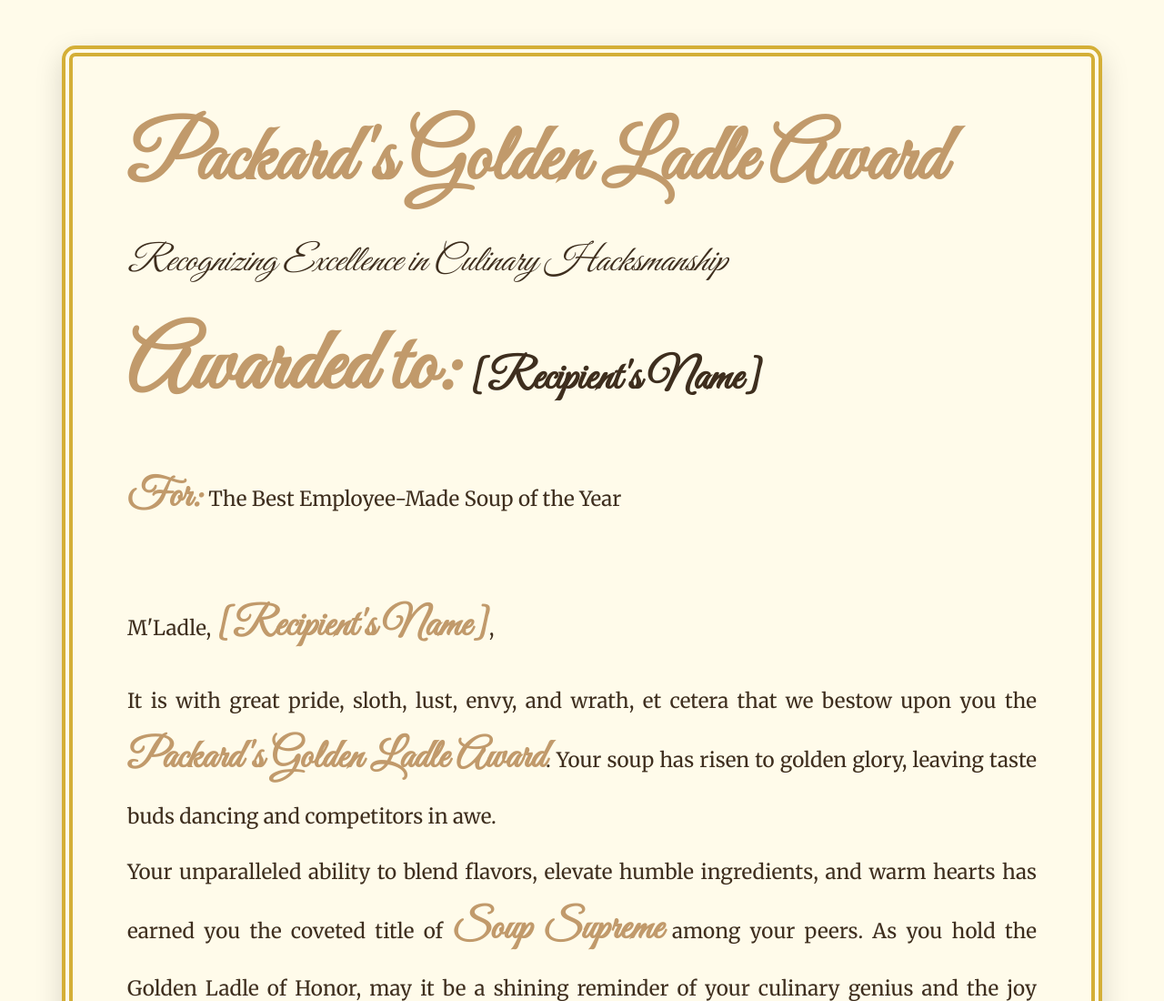
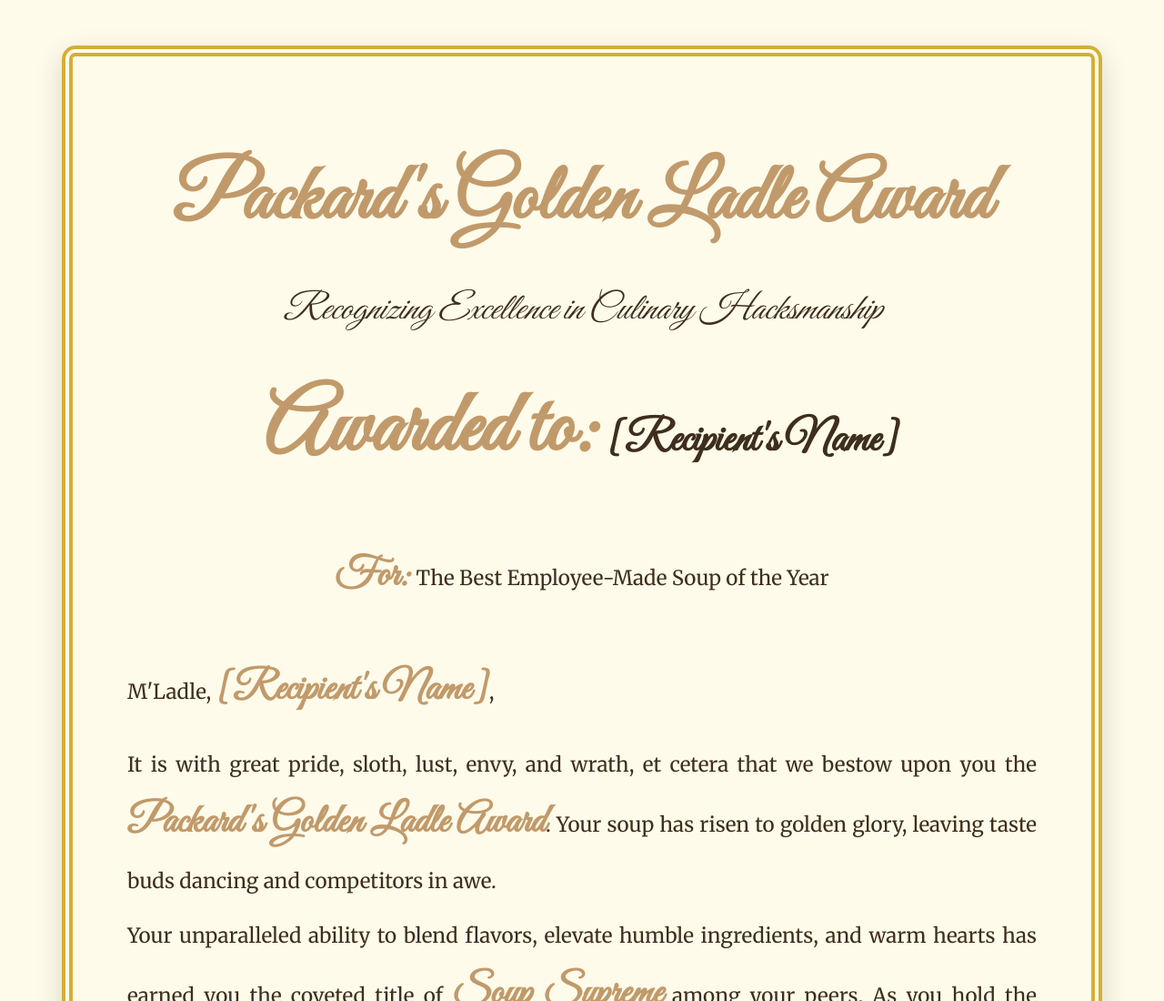
Before and after one commit to nunleysean/goldenladle, a plain HTML site: page index.html in a window 1280 px wide. Shown: the top 1100 px of the page at 91% size. Drawn offline with Linux system fonts and the light colour scheme.

Commit message:
Refactor award certificate layout for improved structure and styling

```diff
--- a/index.html
+++ b/index.html
@@ -11,10 +11,12 @@
     <link rel="stylesheet" href="https://cdnjs.cloudflare.com/ajax/libs/font-awesome/6.4.0/css/all.min.css">
 </head>
 <body>
-    <h1>Packard's Golden Ladle Award</h1>
-    <p><i>Recognizing Excellence in Culinary Hacksmanship</i></p>
-    <h2><span class="highlight">Awarded to:</span> [Recipient's Name]</h2>
-    <p><span class="highlight">For:</span> The Best Employee-Made Soup of the Year</p>
+    <div class="certificate-content">
+        <h1>Packard's Golden Ladle Award</h1>
+        <p><i>Recognizing Excellence in Culinary Hacksmanship</i></p>
+        <h2><span class="highlight">Awarded to:</span> [Recipient's Name]</h2>
+        <p><span class="highlight">For:</span> The Best Employee-Made Soup of the Year</p>
+    </div>
     <br>
     <p>M'Ladle, <span class="highlight">[Recipient's Name]</span>,</p>
     <p>
--- a/style.css
+++ b/style.css
@@ -65,6 +65,16 @@ i {
     color: #c19a6b;
 }
 
+.certificate-content {
+    display: flex;
+    flex-direction: column;
+    align-items: center;
+    justify-content: center;
+    text-align: center;
+    margin: 0 auto;
+    height: 100%;
+}
+
 @media (max-width: 768px) {
     body {
         padding: 20px;
```
